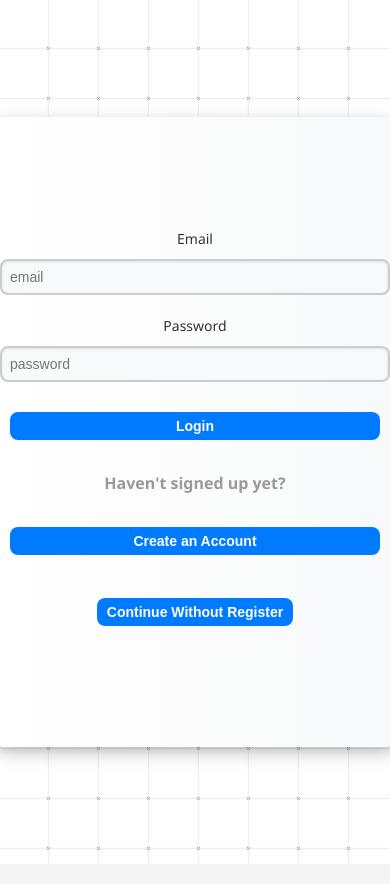
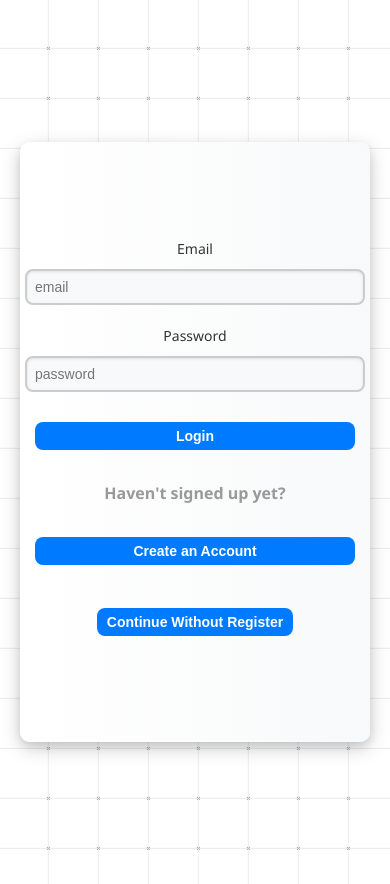
Before and after one commit to kermfiratt/Taste-Terra, a React (Create React App) app in the folder client/: page / in a window 390 px wide. Built offline with nearby package versions, Linux system fonts and the light colour scheme.

Commit message:
thechangesforthebestcss

```diff
--- a/client/src/index.css
+++ b/client/src/index.css
@@ -137,6 +137,7 @@ button:hover {
         justify-content: center;
         align-items: center;
         height: 100vh;
+        padding: 20px;
     }
 
     .form_container {
@@ -145,6 +146,7 @@ button:hover {
         justify-content: center;
         align-items: center;
         height: 100vh;
+        padding: 20px;
     }
 
     .info_section {
@@ -153,7 +155,9 @@ button:hover {
 
     .form_container, .info_section {
         width: 90%;
+        max-width: 500px;
         padding: 20px;
+        box-sizing: border-box;
     }
 
     label {
@@ -232,7 +236,6 @@ button:hover {
         justify-content: center;
     }
 }
-
 
 
 
```
